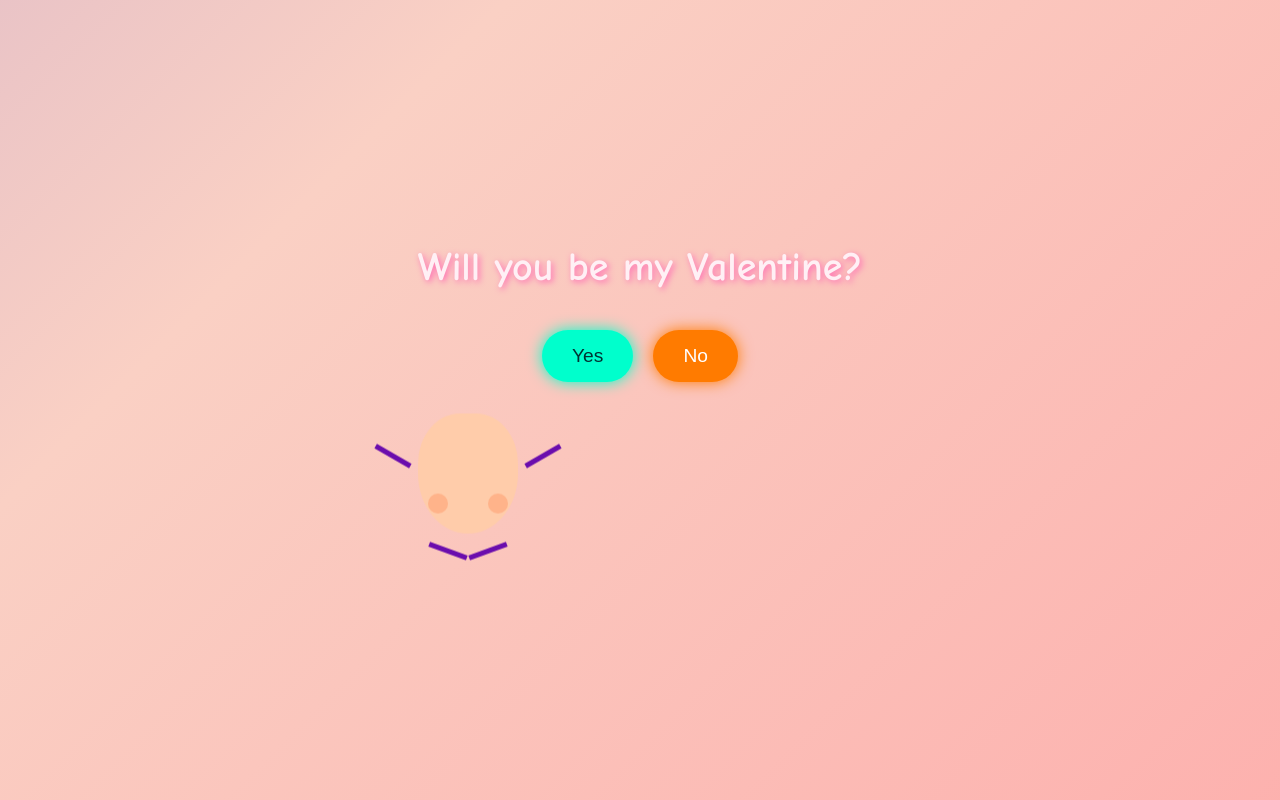
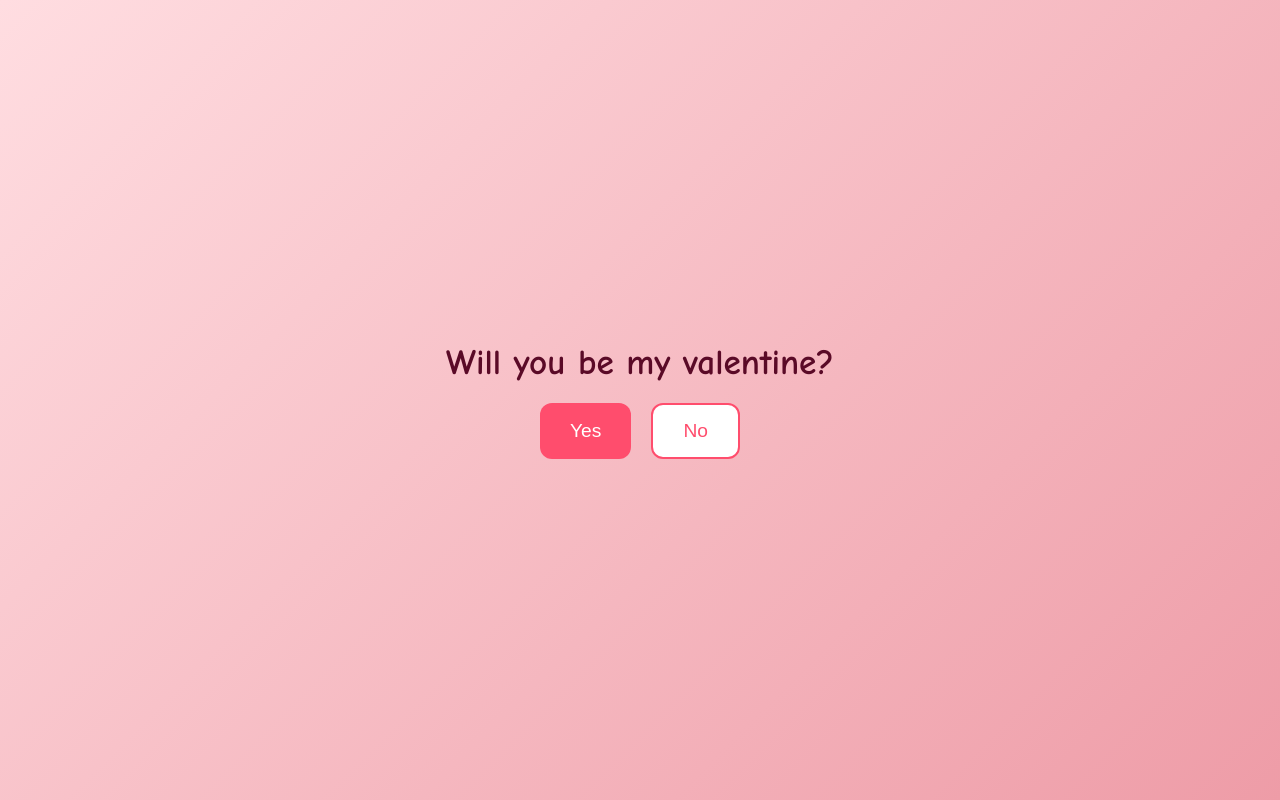
Before and after one commit to artyomo2033-maker/valentine-app, a plain HTML site: page index.html in a window 1280 px wide. Drawn offline with Linux system fonts and the light colour scheme.

Commit message:
Add files via upload

```diff
--- a/index.html
+++ b/index.html
@@ -1,166 +1,185 @@
+
 <!DOCTYPE html>
 <html lang="en">
 <head>
   <meta charset="UTF-8" />
-  <meta name="viewport" content="width=device-width, initial-scale=1.0"/>
+  <meta name="viewport" content="width=device-width, initial-scale=1.0" />
   <title>Valentine App</title>
   <style>
     body {
+      font-family: 'Comic Sans MS', cursive, sans-serif;
+      background: linear-gradient(135deg, #ffdde1, #ee9ca7);
+      display: flex;
+      flex-direction: column;
+      align-items: center;
+      justify-content: center;
+      height: 100vh;
       margin: 0;
-      height: 100vh;
-      display: flex;
-      justify-content: center;
-      align-items: center;
-      font-family: 'Comic Sans MS', cursive, sans-serif;
-      background: linear-gradient(-45deg, #ff9a9e, #fad0c4, #a18cd1, #fbc2eb);
-      background-size: 400% 400%;
-      animation: gradientBG 10s ease infinite;
-      color: #fff0f5;
       text-align: center;
+      color: #5a0a27;
     }
-    @keyframes gradientBG {
-      0% {background-position: 0% 50%;}
-      50% {background-position: 100% 50%;}
-      100% {background-position: 0% 50%;}
-    }
-    h1 {
-      font-size: 2.5rem;
-      text-shadow: 2px 2px 6px #ff69b4;
-      margin-bottom: 40px;
+    #question {
+      font-size: 2.2em;
+      margin-bottom: 20px;
+      font-weight: bold;
     }
     .buttons {
       display: flex;
       gap: 20px;
-      justify-content: center;
-      margin-top: 20px;
     }
     button {
       padding: 15px 30px;
+      font-size: 1.2em;
       border: none;
-      border-radius: 50px;
-      font-size: 1.2rem;
+      border-radius: 12px;
       cursor: pointer;
-      transition: transform 0.3s ease, box-shadow 0.3s ease;
+      transition: transform 0.3s ease, background 0.3s ease;
     }
-    .yes {
-      background: #00ffcc;
-      color: #003333;
-      box-shadow: 0 0 15px #00ffcc;
+    #yesBtn {
+      background: #ff4d6d;
+      color: white;
     }
-    .no {
-      background: #ff7b00;
-      color: #fff;
-      box-shadow: 0 0 15px #ff7b00;
+    #yesBtn:hover {
+      background: #ff3355;
     }
-    .no:hover {
-      animation: wobble 0.5s;
+    #noBtn {
+      background: white;
+      color: #ff4d6d;
+      border: 2px solid #ff4d6d;
     }
-    @keyframes wobble {
-      0% { transform: rotate(0deg); }
-      25% { transform: rotate(5deg); }
-      50% { transform: rotate(-5deg); }
-      75% { transform: rotate(5deg); }
-      100% { transform: rotate(0deg); }
+    #noBtn:hover {
+      background: #ffe6eb;
     }
-    .pulse {
-      animation: pulse 0.6s;
+    #finalMessage {
+      display: none;
+      font-size: 2em;
+      margin-top: 20px;
     }
-    @keyframes pulse {
-      0% { transform: scale(1); }
-      50% { transform: scale(1.3); }
-      100% { transform: scale(1); }
+    #extraMessage {
+      display: none;
+      font-size: 1.5em;
+      margin-top: 15px;
+      color: #b3003c;
+      font-style: italic;
     }
-    .nose {
-      margin-top: 50px;
-      width: 100px;
-      height: 120px;
-      background: #ffccaa;
-      border-radius: 50% 50% 60% 60%;
+    /* Dancing nose */
+    #nose {
+      display: none;
+      margin-top: 40px;
+      width: 120px;
+      height: 180px;
       position: relative;
-      animation: bounce 1.5s infinite;
+      animation: dance 1s infinite alternate;
     }
-    .nose::before, .nose::after {
-      content: '';
+    #nose .body {
+      width: 60px;
+      height: 100px;
+      background: #f2c9a0;
+      border-radius: 50% 50% 40% 40%;
+      margin: 0 auto;
+    }
+    #nose .leg {
+      width: 10px;
+      height: 50px;
+      background: black;
       position: absolute;
-      bottom: 20px;
-      width: 20px;
-      height: 20px;
-      background: #ffb38a;
-      border-radius: 50%;
+      bottom: 0;
     }
-    .nose::before { left: 10px; }
-    .nose::after { right: 10px; }
-    .arm, .leg {
+    #nose .leg.left { left: 30px; }
+    #nose .leg.right { right: 30px; }
+    #nose .arm {
+      width: 50px;
+      height: 5px;
+      background: black;
       position: absolute;
-      width: 40px;
-      height: 5px;
-      background: #6a0dad;
+      top: 40px;
     }
-    .arm.left { top: 40px; left: -45px; transform: rotate(30deg); }
-    .arm.right { top: 40px; right: -45px; transform: rotate(-30deg); }
-    .leg.left { bottom: -20px; left: 10px; transform: rotate(20deg); }
-    .leg.right { bottom: -20px; right: 10px; transform: rotate(-20deg); }
-    @keyframes bounce {
-      0%, 100% { transform: translateY(0); }
-      50% { transform: translateY(-20px); }
+    #nose .arm.left { left: -50px; transform-origin: right; animation: wave 1s infinite alternate; }
+    #nose .arm.right { right: -50px; transform-origin: left; animation: wave 1s infinite alternate-reverse; }
+    @keyframes dance {
+      from { transform: rotate(-10deg); }
+      to { transform: rotate(10deg); }
     }
-    .final-line {
-      margin-top: 30px;
-      font-size: 1.5rem;
-      font-weight: bold;
-      color: #fff0f5;
-      text-shadow: 1px 1px 6px #ff69b4;
+    @keyframes wave {
+      from { transform: rotate(-20deg); }
+      to { transform: rotate(20deg); }
     }
   </style>
 </head>
 <body>
-  <div id="app">
-    <h1 id="question">Will you be my Valentine?</h1>
+  <div id="question">Will you be my valentine?</div>
   <div class="buttons">
-      <button class="yes" onclick="sayYes()">Yes</button>
-      <button class="no" onclick="sayNo()">No</button>
+    <button id="yesBtn">Yes</button>
+    <button id="noBtn">No</button>
   </div>
-    <div class="nose">
+  <div id="finalMessage"></div>
+  <div id="extraMessage">Now my heart and Nose is yours ❤️👃</div>
+  <div id="nose">
     <div class="arm left"></div>
     <div class="arm right"></div>
+    <div class="body"></div>
     <div class="leg left"></div>
     <div class="leg right"></div>
   </div>
-    <div class="final-line" id="finalLine"></div>
-  </div>
   <script>
     const questions = [
-      "Will you be my valentine?",
-      "Will you be my valentine 💋 (don't lie)?",
-      "Will you be my valentine (na books vangi tharan)?",
-      "Will you be my valentine (namba onna tour polam)?",
-      "Will you be my valentine (we'll make rasam together)?",
-      "Will you be my valentine (namba gym polam)?",
-      "Will you be my valentine (I have biceps)?",
-      "Will you be my valentine (namaku future la 6 packs vendama)?",
-      "Will you be my valentine (ill give you nose)?",
-      "Will you be my valentine?"
+      {q: "Will you be my valentine?", opts: ["Yes", "No"]},
+      {q: "Will you be my valentine?", opts: ["Yes", "Don't lie 😘"]},
+      {q: "Will you be my valentine?", opts: ["Yes", "Na books vangi tharan"]},
+      {q: "Will you be my valentine?", opts: ["Yes", "Namba onna tour polam"]},
+      {q: "Will you be my valentine?", opts: ["Yes", "We'll make rasam together"]},
+      {q: "Will you be my valentine?", opts: ["Yes", "Namba gym polam"]},
+      {q: "Will you be my valentine?", opts: ["Yes", "I have biceps"]},
+      {q: "Will you be my valentine?", opts: ["Yes", "Namaku future la 6 packs vendama"]},
+      {q: "Will you be my valentine?", opts: ["Yes", "Yes"]}
     ];
     let index = 0;
+    let yesBtn = document.getElementById("yesBtn");
+    let noBtn = document.getElementById("noBtn");
+    let question = document.getElementById("question");
+    let finalMessage = document.getElementById("finalMessage");
+    let extraMessage = document.getElementById("extraMessage");
+    let nose = document.getElementById("nose");
 
-    function sayNo() {
-      const yesBtn = document.querySelector('.yes');
-      yesBtn.classList.add('pulse');
-      setTimeout(() => yesBtn.classList.remove('pulse'), 600);
+    function loadQuestion(i) {
+      question.innerText = questions[i].q;
+      yesBtn.innerText = questions[i].opts[0];
+      noBtn.innerText = questions[i].opts[1];
+    }
+
+    noBtn.addEventListener("click", () => {
+      // Enlarge Yes button each time No is clicked
+      let currentScale = parseFloat(yesBtn.style.transform.replace(/[^0-9.]/g, "")) || 1;
+      yesBtn.style.transform = `scale(${currentScale + 0.3})`;
       if (index < questions.length - 1) {
         index++;
-        document.getElementById("question").innerText = questions[index];
+        loadQuestion(index);
       } else {
-        document.getElementById("question").innerText = questions[index];
-        document.getElementById("finalLine").innerText = "I already gave you my heart and Nose";
+        showFinal();
       }
+    });
+
+    yesBtn.addEventListener("click", () => {
+      if (index < questions.length - 1) {
+        index++;
+        loadQuestion(index);
+      } else {
+        showFinal();
+      }
+    });
+
+    function showFinal() {
+      document.querySelector(".buttons").style.display = "none";
+      question.style.display = "none";
+      finalMessage.style.display = "block";
+      finalMessage.innerHTML = "I already gave you my heart and Nose ❤️👃";
+      nose.style.display = "block";
+      setTimeout(() => {
+        extraMessage.style.display = "block";
+      }, 2000);
     }
 
-    function sayYes() {
-      document.getElementById("question").innerText = "Yay! 💖 Happy Valentine!";
-      document.querySelector(".buttons").style.display = "none";
-      document.getElementById("finalLine").innerText = "I already gave you my heart and Nose";
-    }
+    loadQuestion(index);
   </script>
 </body>
 </html>
```
Lines whose indentation alone changed are shown as unchanged.
